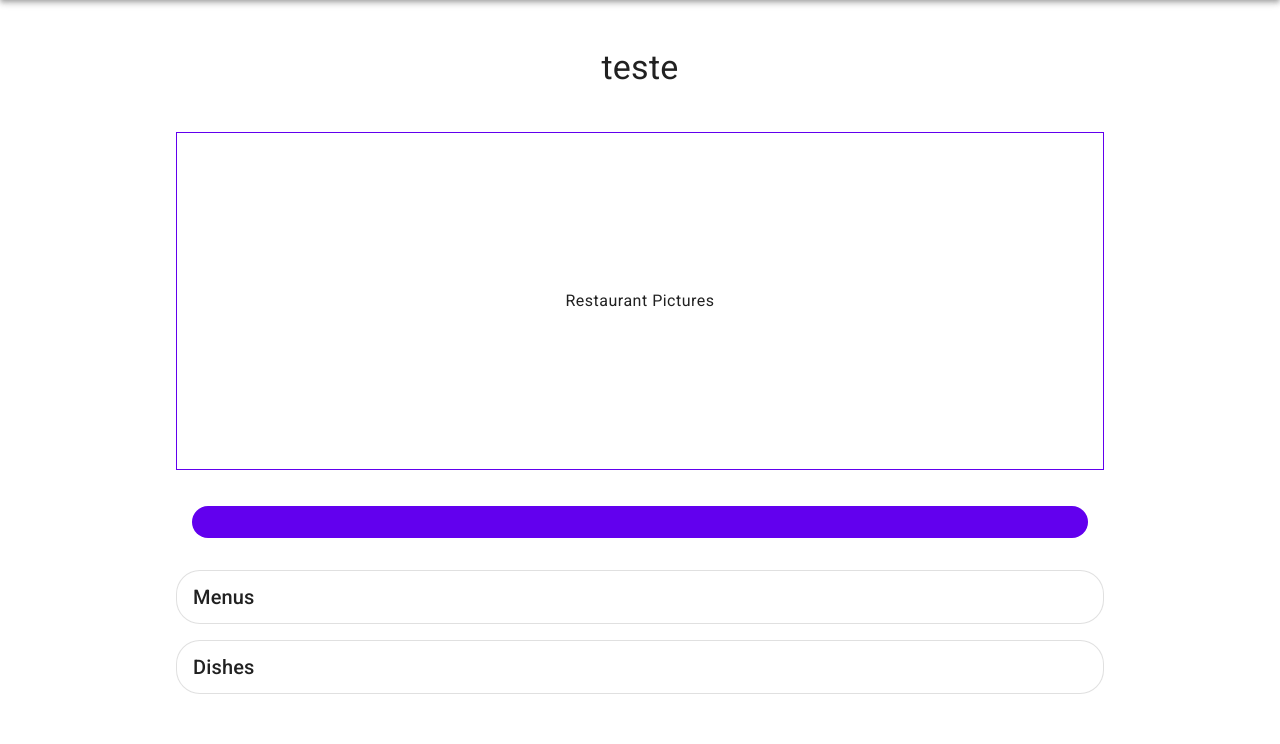
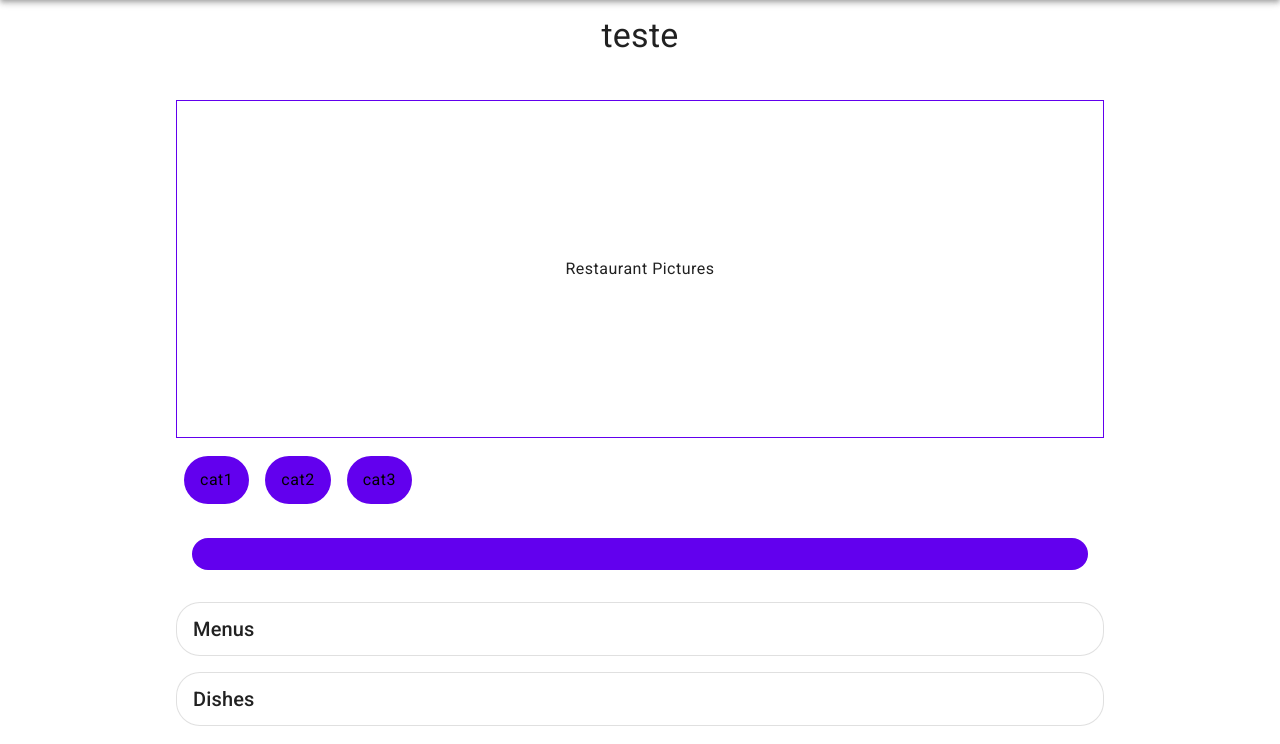
Before and after one commit to Naapperas/feup-ltw-proj, a PHP site: page /restaurant/index.php in a window 1280 px wide. Shown: the part 56-800 px from the top of the page. Run offline with PHP 8.4, Linux system fonts and the light colour scheme; data that the repository does not hold is empty.

Commit message:
fix categories in restaurant page

```diff
--- a/restaurant/index.php
+++ b/restaurant/index.php
@@ -19,7 +19,7 @@ if(isset($_GET['id'])) {
     $categories = array();
 } else {
     $restaurant = array("name" => "teste");
-    $categories = array();
+    $categories = array("cat1" => "cat1", "cat2" => "cat2", "cat3" => "cat3");
 }
 
 ?>
@@ -27,7 +27,7 @@ if(isset($_GET['id'])) {
 <html lang="en">
     <?php createHead(
         title: "Restaurant Name", description: "Page for restaurants to present their products",
-        styles: ["restaurant/restaurant.css"]
+        styles: ["style/pages/restaurant.css"]
     );
     ?>
     <body class="top-app-bar layout">
--- a/restaurant/restaurant.css
+++ /dev/null
@@ -1,44 +0,0 @@
-.restaurant-data {
-    display: grid;
-    gap: 10px;
-
-    margin-top: 2em;
-}
-
-.restaurant-pics {
-    grid-row-start: 1;
-    grid-row-end: 2;
-    padding: 10em;
-    border: solid 1px rgb(var(--color-button));
-}
-
-.restaurant-categs {
-    grid-row-start: 2;
-    grid-row-end: 2;
-}
-
-.rest-categ {
-    display: flex;
-    flex-direction: row;
-    margin: 1em;
-    padding: 1em;
-    width: min-content;
-
-    border-radius: 500000px;
-
-    color: black;
-
-    background-color: rgb(var(--color-button));
-}
-
-.restaurant-addr {
-    display: flex;
-    margin: 1em;
-    padding: 1em;
-    width: auto;
-
-    color: black;
-
-    border-radius: 500000px;
-    background-color: rgb(var(--color-button));
-}
--- /dev/null
+++ b/style/pages/restaurant.css
@@ -0,0 +1,46 @@
+.restaurant-data {
+    display: grid;
+    gap: 10px;
+
+    margin-top: 2em;
+}
+
+.restaurant-pics {
+    grid-row-start: 1;
+    grid-row-end: 2;
+    padding: 10em;
+    border: solid 1px rgb(var(--color-button));
+}
+
+.restaurant-categs {
+    grid-row-start: 2;
+    grid-row-end: 2;
+    display: flex;
+    flex-direction: row;
+    flex-wrap: wrap;
+}
+
+.rest-categ {
+    display: flex;
+    margin: 0.5em;
+    padding: 1em;
+    width: min-content;
+
+    border-radius: 500000px;
+
+    color: black;
+
+    background-color: rgb(var(--color-button));
+}
+
+.restaurant-addr {
+    display: flex;
+    margin: 1em;
+    padding: 1em;
+    width: auto;
+
+    color: black;
+
+    border-radius: 500000px;
+    background-color: rgb(var(--color-button));
+}
--- a/templates/components.php
+++ b/templates/components.php
@@ -235,7 +235,7 @@ enum ButtonType: string {
 <?php function createRestaurantCategories(array $categories) { ?>
     <section class="restaurant-categs">
         <?php foreach($categories as $category) { ?>
-            <span class="restaurant-categ"><?= $category?></span>
+            <span class="rest-categ"><?= $category?></span>
         <?php } ?>
     </section>
 <?php } ?>
```
